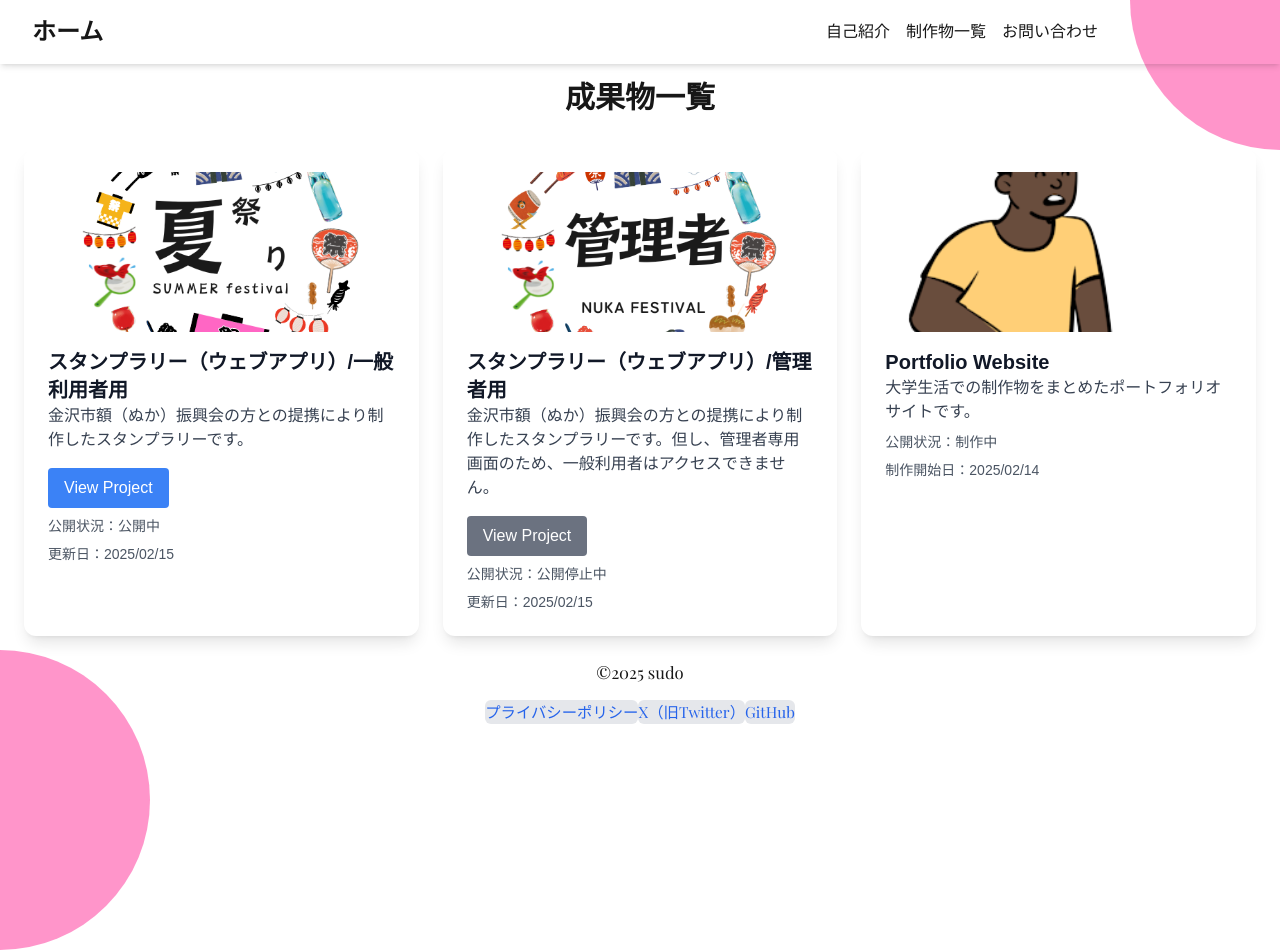
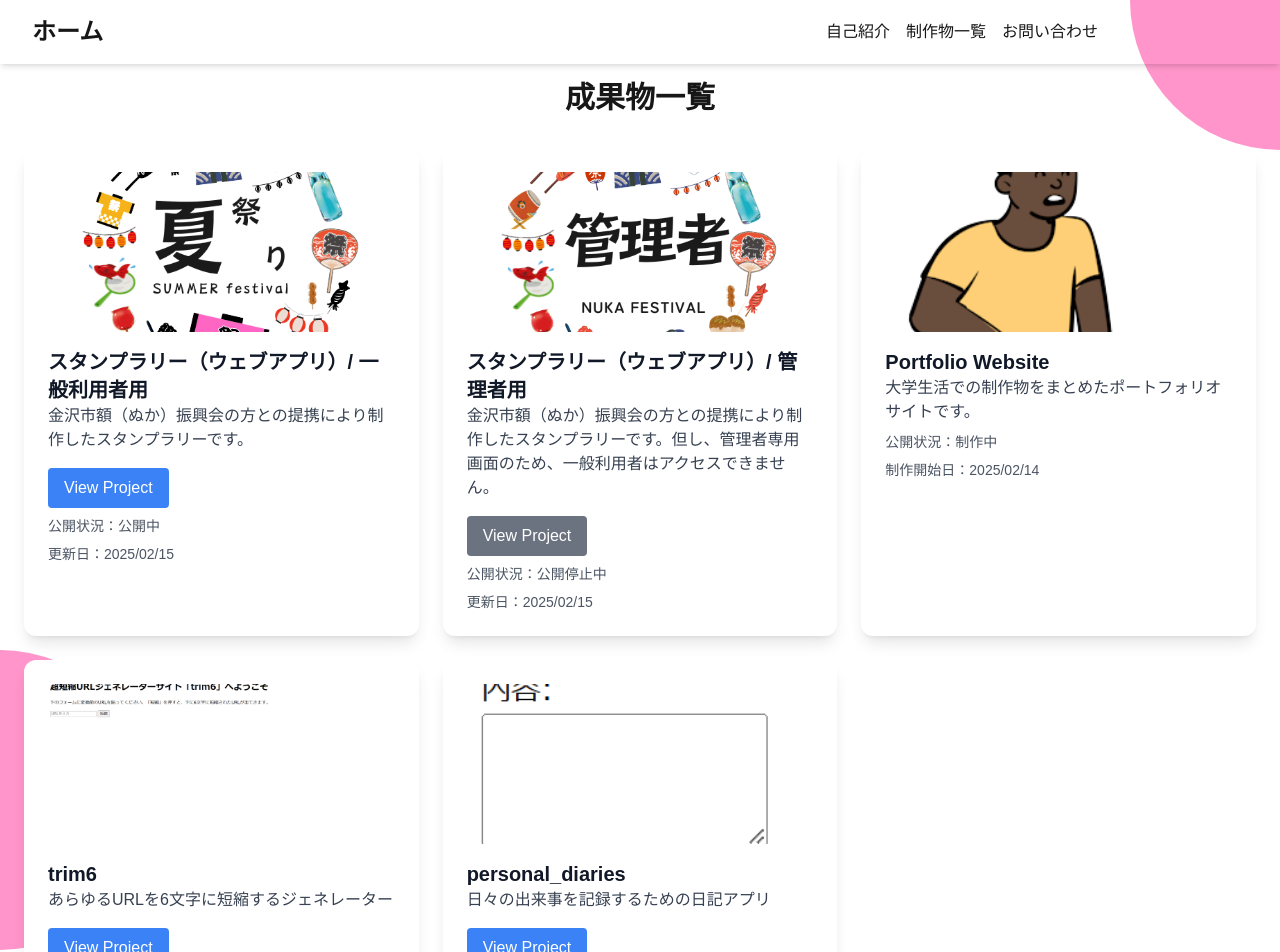
Before and after one commit to s-taku0502/portfolio, a Next.js app: page /projects in a window 1280 px wide. Shown: the top 952 px of the page. Before the commit the page ends 800 px from the top, so only its background shows below. Built offline with nearby package versions, Linux system fonts and the light colour scheme.

Commit message:
add:新しいプロジェクトを追加

```diff
--- a/src/app/projects/page.js
+++ b/src/app/projects/page.js
@@ -10,7 +10,7 @@ import Header from "@/components/Header";
 */
 const projects = [
   {
-    title: "スタンプラリー（ウェブアプリ）/一般利用者用",
+    title: "スタンプラリー（ウェブアプリ）/ 一般利用者用",
     description: "金沢市額（ぬか）振興会の方との提携により制作したスタンプラリーです。",
     link: "https://kanazawa-nuka2024.web.app/",
     status: "公開中",
@@ -19,7 +19,7 @@ const projects = [
     imageUrl: "/images/summer-festival.png",
   },
   {
-    title: "スタンプラリー（ウェブアプリ）/管理者用",
+    title: "スタンプラリー（ウェブアプリ）/ 管理者用",
     description: "金沢市額（ぬか）振興会の方との提携により制作したスタンプラリーです。但し、管理者専用画面のため、一般利用者はアクセスできません。",
     link: "https://knzwnk-auth.web.app/",
     status: "公開停止中",
@@ -36,6 +36,24 @@ const projects = [
     update: "#",
     imageUrl: "/images/portfolio.png",
   },
+  {
+    title: "trim6",
+    description: "あらゆるURLを6文字に短縮するジェネレーター",
+    link: "https://trim6.onrender.com/",
+    status: "公開中",
+    start: "2025/02/26",
+    update: "2025/02/27",
+    imageUrl: "/images/trim6.png",
+  },
+  {
+    title: "personal_diaries",
+    description: "日々の出来事を記録するための日記アプリ",
+    link: "https://personal-diaries.onrender.com/",
+    status: "公開中",
+    start: "2025/02/27",
+    update: "#",
+    imageUrl: "/images/personal-diaries.png",
+  }
 ];
 
 export default function ProjectsPage() {
```
Also changed, not shown: public/images/personal-diaries.png (added), public/images/trim6.png (added).
